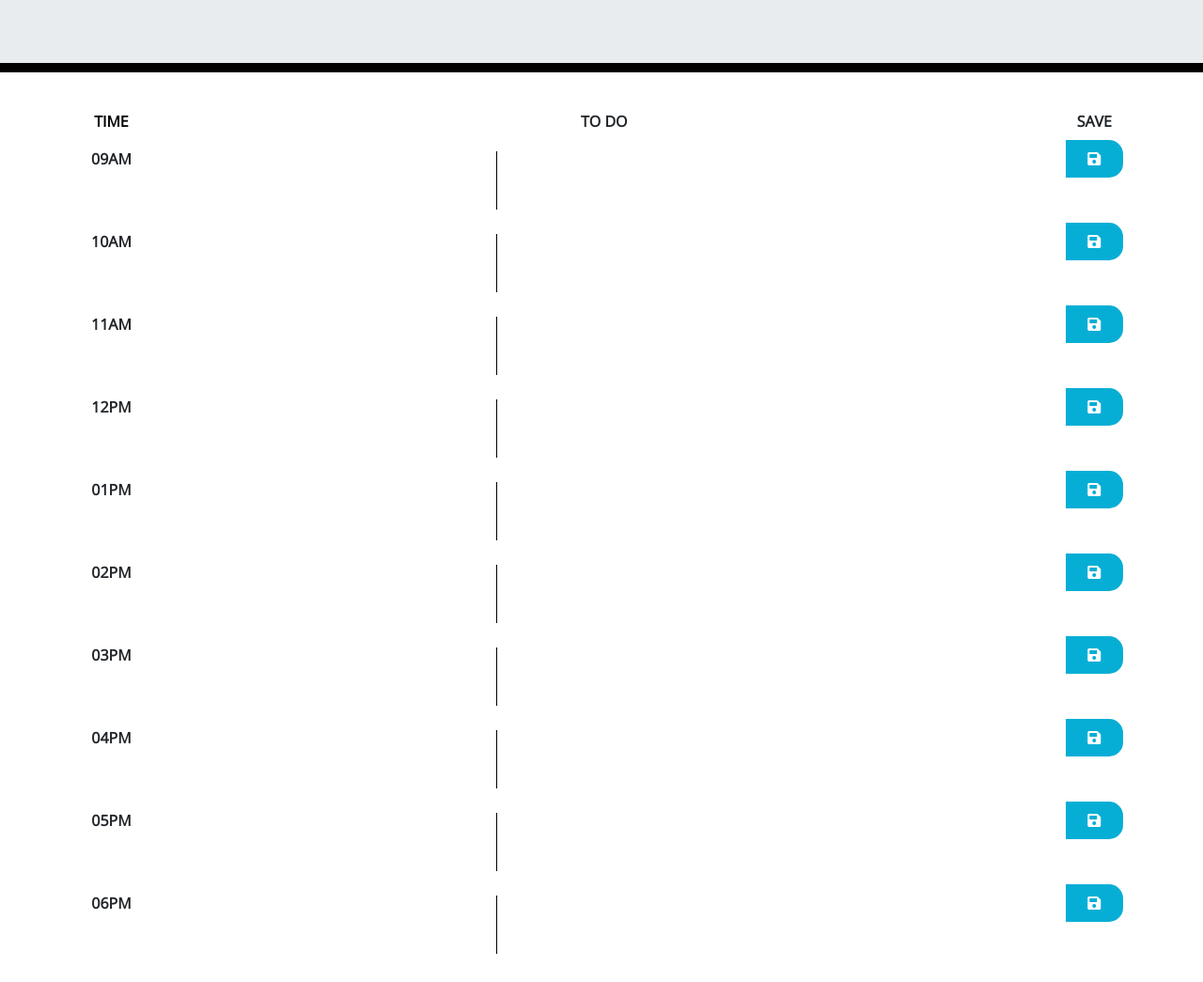
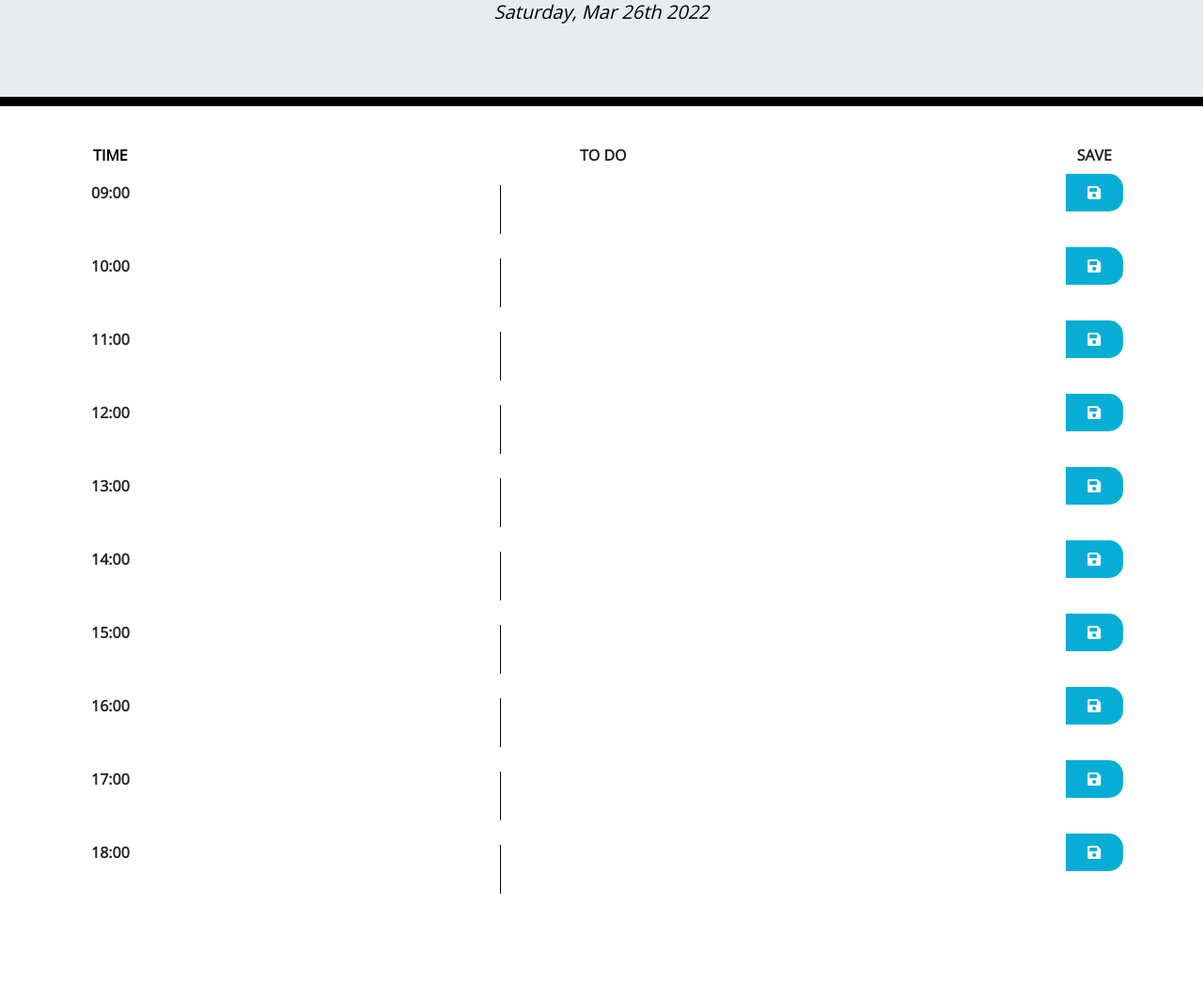
Before and after one commit to InaiaK/Unit05-APIs, a plain HTML site: page index.html in a window 1280 px wide. Shown: the part 191-1236 px from the top of the page at 94% size. After the commit the page ends 1172 px from the top, so only its background shows below. Drawn offline with nearby package versions, Linux system fonts and the light colour scheme.

Commit message:
Added hours as 24h

```diff
--- a/index.html
+++ b/index.html
@@ -29,8 +29,7 @@
       <p id="currentDay" class="lead"></p>
     </header>
     <div class="container time-block">
-      <!-- Timeblocks go here -->
-      <table class="table table-borderless">
+      <!-- Timeblocks go here -->      <table class="table table-borderless">
         <thead>
           <tr>
             <th scope="col" class="hour">TIME</th>
@@ -40,55 +39,54 @@
         </thead>
         <tbody>
           <tr>
-            <th scope="row" class="time-block" id="hour09am">09AM</th>
-            <td class="col description"><textarea input type="text"></textarea></td>
+            <th scope="row" class="time-block hour-row" data-hour="9" id="hour09">09:00</th>
+            <td class="col description"><textarea class="to-do"></textarea></td>
             <td class="col saveBtn fas fa-save" >
             </td>
-
           </tr>
           <tr>
-            <th scope="row" class="time-block " id="hour10am">10AM</th>
-            <td class="col description"><textarea></textarea></td>
+            <th scope="row" class="time-block hour-row" data-hour="10" id="hour10">10:00</th>
+            <td class="col description"><textarea class="to-do"></textarea></td>
             <td class="col saveBtn fas fa-save" ></td>
           </tr>
           <tr>
-            <th scope="row" class="time-block" id="hour11am">11AM</th>
-            <td class="col description"><textarea></textarea></td>
+            <th scope="row" class="time-block hour-row" data-hour="11" id="hour11">11:00</th>
+            <td class="col description"><textarea class="to-do"></textarea></td>
             <td class="col saveBtn fas fa-save" ></td>
           </tr>
           <tr>
-            <th scope="row" class="time-block" id="hour12pm">12PM</th>
-            <td class="col description"><textarea></textarea></td>
+            <th scope="row" class="time-block hour-row" data-hour="12" id="hour12pm">12:00</th>
+            <td class="col description"><textarea class="to-do"></textarea></td>
             <td class="col saveBtn fas fa-save" ></td>
           </tr>
           <tr>
-            <th scope="row" class="time-block" id="hour01pm">01PM</th>
-            <td class="col description"><textarea></textarea></td>
+            <th scope="row" class="time-block hour-row" data-hour="13" id="hour13">13:00</th>
+            <td class="col description"><textarea class="to-do"></textarea></td>
             <td class="col saveBtn fas fa-save" ></td>
           </tr>
           <tr>
-            <th scope="row" class="time-block" id="hour02pm">02PM</th>
-            <td class="col description"><textarea></textarea></td>
+            <th scope="row" class="time-block hour-row" data-hour="14" id="hour14">14:00</th>
+            <td class="col description"><textarea class="to-do"></textarea></td>
             <td class="col saveBtn fas fa-save" ></td>
           </tr>
           <tr>
-            <th scope="row" class="time-block"id="hour03pm">03PM</th>
-            <td class="col description"><textarea></textarea></td>
+            <th scope="row" class="time-block hour-row" data-hour="15" id="hour15">15:00</th>
+            <td class="col description"><textarea class="to-do"></textarea></td>
             <td class="col saveBtn fas fa-save"></td>
           </tr>
           <tr>
-            <th scope="row" class="time-block" id="hour04pm">04PM</th>
-            <td class="col description"><textarea></textarea></td>
+            <th scope="row" class="time-block hour-row" data-hour="16" id="hour16">16:00</th>
+            <td class="col description"><textarea class="to-do"></textarea></td>
             <td class="col saveBtn fas fa-save" ></td>
           </tr>
           <tr>
-            <th scope="row" class="time-block" id="hour05pm">05PM</th>
-            <td class="col description"><textarea></textarea></td>
+            <th scope="row" class="time-block hour-row" data-hour="17" id="hour17">17:00</th>
+            <td class="col description"><textarea class="to-do"></textarea></td>
             <td class="col saveBtn fas fa-save" ></td>
           </tr>
           <tr>
-            <th scope="row" class="time-block" id="hour06pm">06PM</th>
-            <td class="col description"><textarea></textarea></td>
+            <th scope="row" class="time-block hour-row" data-hour="18" id="hour18">18:00</th>
+            <td class="col description"><textarea class="to-do"></textarea></td>
             <td class="col saveBtn fas fa-save" ></td>
           </tr>
         </tbody>
--- a/script.js
+++ b/script.js
@@ -1,29 +1,49 @@
-var toDo = $('.description');
-var save = $('.saveBtn');
-var textArea = $('.description');
-var timeContainer = $('time-block')
+// Date for the header
+var todayDate = moment().format('dddd, MMM Do YYYY');
+$("#currentDay").html(todayDate);
 
-var today = moment();
-$("#currentDay").text(today.format('LLLL'));
+// Inital function for writing to local storage from input
+$(document).ready(function () {
+    $(".saveBtn").on("click", function () {
+        var text = $(this).siblings(".to-do").val();
+        var time = $(this).parent().attr("id");
+        localStorage.setItem(time, text);
+    })
 
-var hour = $(['#hour09am',
-'#hour10am',
-'#hour11am',
-'#hour12pm',
-'#hour01pm',
-'#hour02pm',
-'#hour03pm',
-'#hour04pm',
-'#hour05pm',
-'#hour06pm',])
+    //track of time based on moment js
+    function timeTracker() {
+        var timeNow = moment().hour();
+        $(".time-block").each(function () {
+            var blockTime = parseInt($(this).attr("id").split("hour")[1]);
+            if (blockTime < timeNow) {
+                $(this).removeClass("future");
+                $(this).removeClass("present");
+                $(this).addClass("past");
+            }
+            else if (blockTime === timeNow) {
+                $(this).removeClass("past");
+                $(this).removeClass("future");
+                $(this).addClass("present");
+            }
+            else {
+                $(this).removeClass("present");
+                $(this).removeClass("past");
+                $(this).addClass("future");
 
-// Present,Past or Future
-timeContainer.on('click',function() {
-if(today == hour){$('.description')=('.present')}
-else{ $('.description')=('.past','.future')
-}
-if(today < hour){$('.description')=('.past')}
-else{ $('.description')=('.present','.future')
-}
-if(today > hour){$('.description')=('.future')}
-else{ $('.description')=('.present','.past'))}
+            }
+        })
+    }
+// 4: Locaal storage
+$("#hour9 .to-do").val(localStorage.getItem("hour9"));
+$("#hour10 .to-do").val(localStorage.getItem("hour10"));
+$("#hour11 .to-do").val(localStorage.getItem("hour11"));
+$("#hour12 .to-do").val(localStorage.getItem("hour12"));
+$("#hour13 .to-do").val(localStorage.getItem("hour13"));
+$("#hour14 .to-do").val(localStorage.getItem("hour14"));
+$("#hour15 .to-do").val(localStorage.getItem("hour15"));
+$("#hour16 .to-do").val(localStorage.getItem("hour16"));
+$("#hour17 .to-do").val(localStorage.getItem("hour17"));
+$("#hour18 .to-do").val(localStorage.getItem("hour18"));
+
+timeTracker();
+})
--- a/style.css
+++ b/style.css
@@ -15,7 +15,7 @@ body {
     resize: none;
     color: #000000;
     border-left: 1px solid black;
-    padding: 15px;
+    padding: 10px;
   }
 
   .jumbotron {
```
